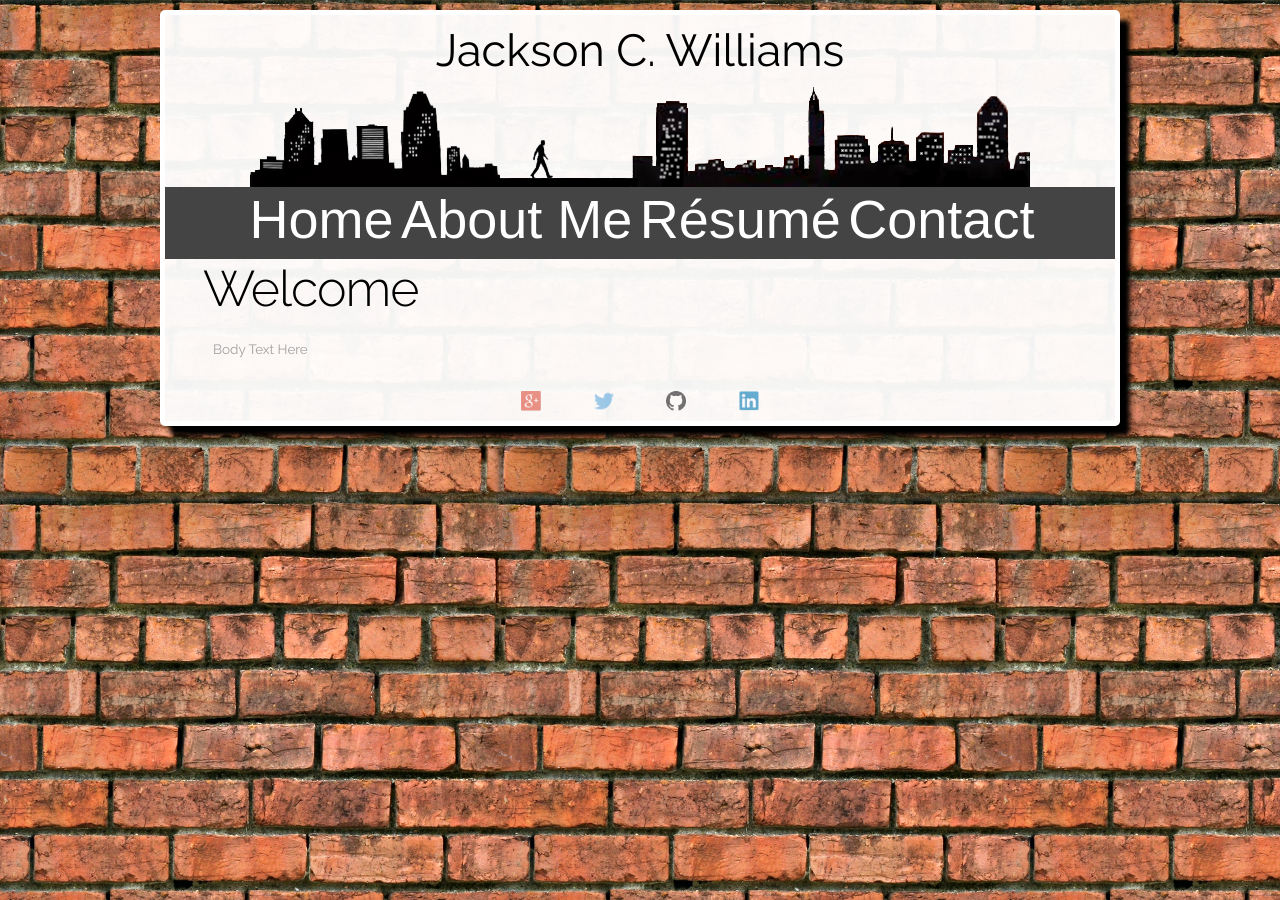
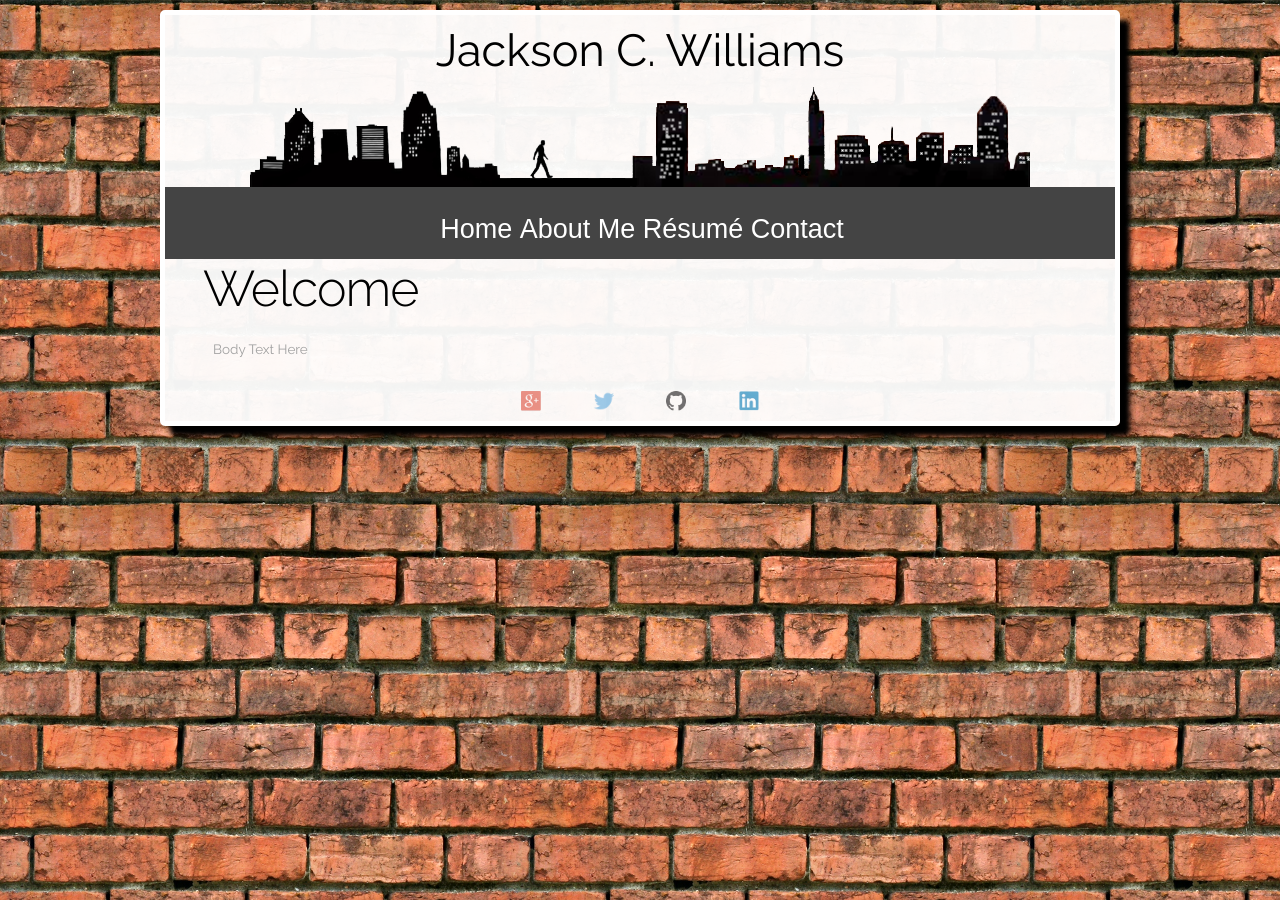
Before and after one commit to jacksoncwilliams/jackson-erin, a Jekyll site: the page built from fleektryout.html, in a window 1280 px wide. Built offline with Jekyll 4.4.1, drawn with Linux system fonts in a browser that asks for light colours.

Commit message:
Update layout.css

```diff
--- a/css/layout.css
+++ b/css/layout.css
@@ -170,9 +170,9 @@
   .nav li {
 
     border-bottom: none;
-    height: 30px;
-    line-height: 30px;
-    font-size: 1.2em;
+    height: 15px;
+    line-height: 15px;
+    font-size: .6em;
   }
 
   /* Option 1 - Display Inline */
```
